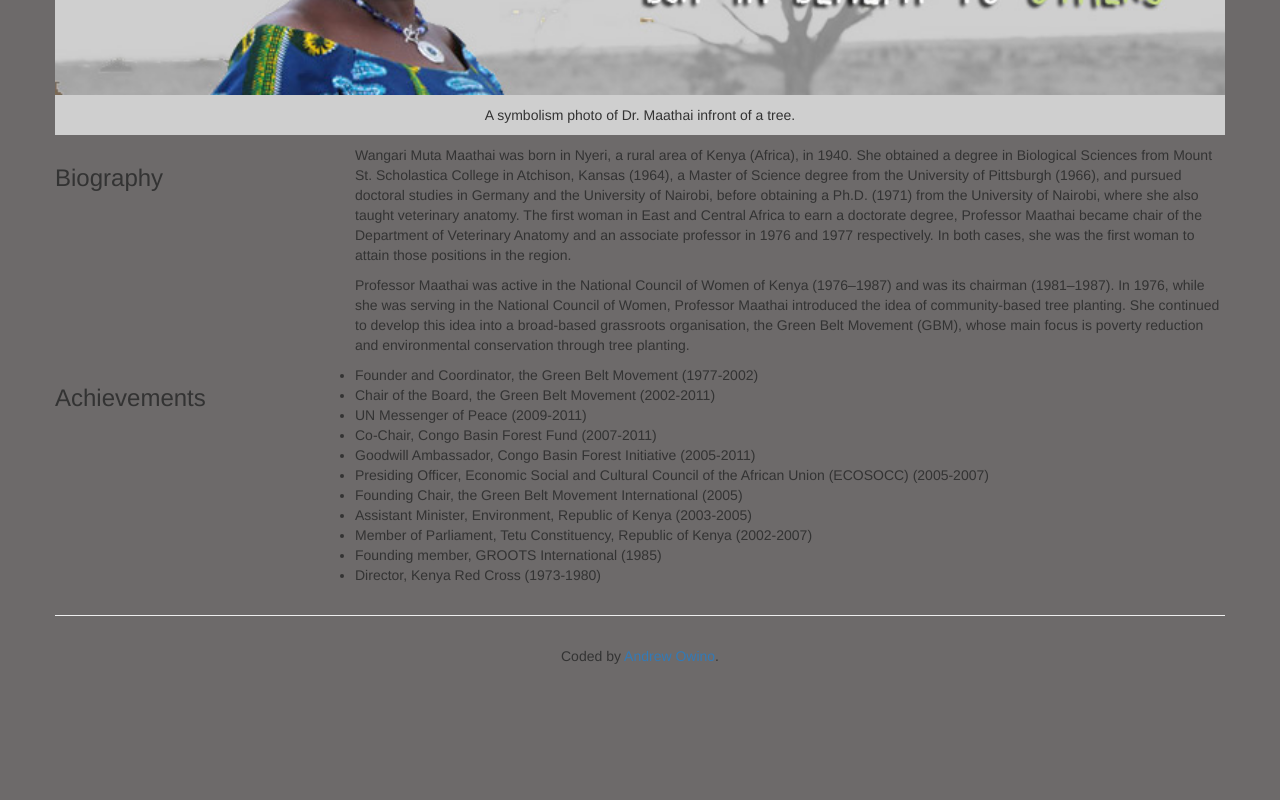
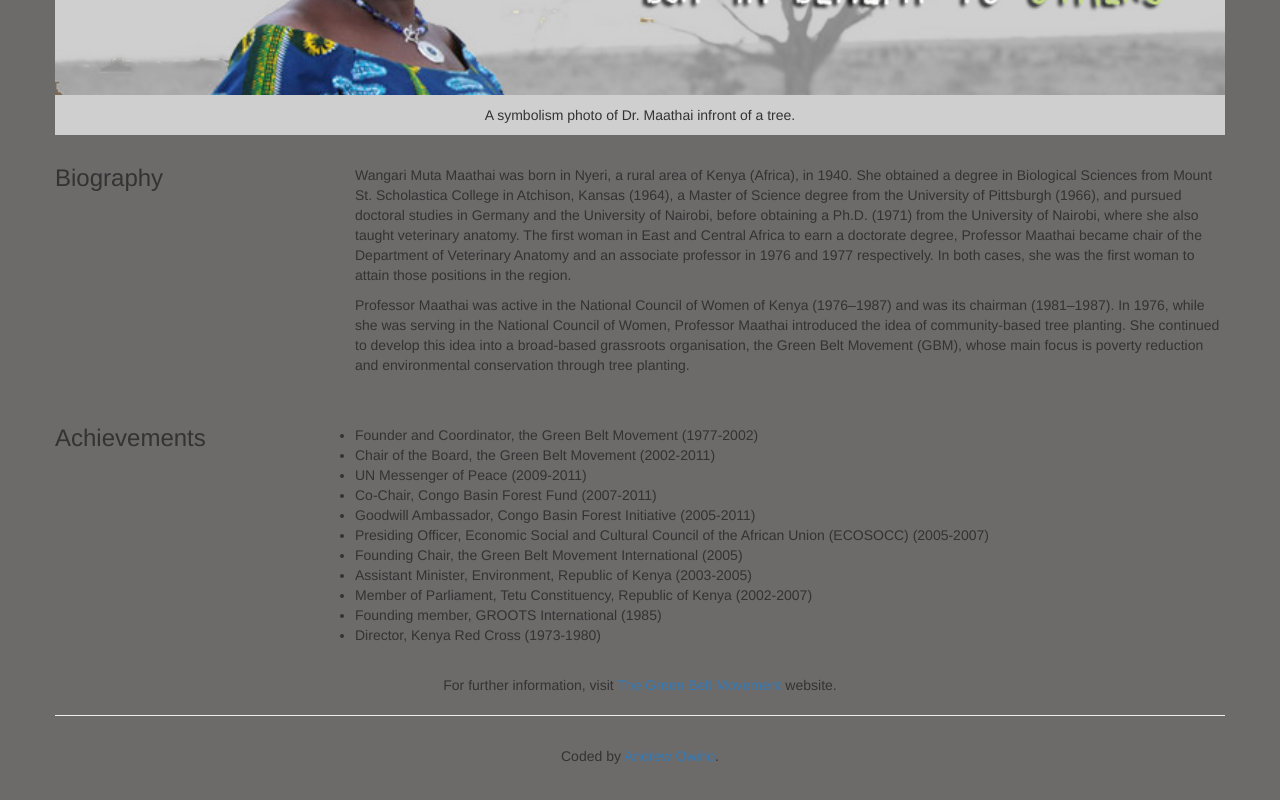
Before and after one commit to AndyCodez/tribute-page, a plain HTML site: page index.html in a window 1280 px wide. Shown: the part 360-1160 px from the top of the page. Before the commit the page ends 1066 px from the top, so only its background shows below. Drawn offline with nearby package versions, Linux system fonts and the light colour scheme.

Commit message:
space out content

```diff
--- a/assets/stylesheets/index.css
+++ b/assets/stylesheets/index.css
@@ -19,6 +19,9 @@ body {
 	padding: 10px;
 	background-color: #CFCFCF;
 }
+.details {
+	margin: 20px 0 20px 0;
+}
 footer {
 	margin-top: 20px;
 	padding-top: 10px;
--- a/index.html
+++ b/index.html
@@ -17,7 +17,7 @@
 				<div class="topic col-md-3">
 					<h3>Biography</h3>
 				</div>
-				<div class="topic col-md-9">
+				<div class="details col-md-9">
 					<p>Wangari Muta Maathai was born in Nyeri, a rural area of Kenya (Africa), in 1940. She obtained a degree in Biological Sciences from Mount St. Scholastica College in Atchison, Kansas (1964), a Master of Science degree from the University of Pittsburgh (1966), and pursued doctoral studies in Germany and the University of Nairobi, before obtaining a Ph.D. (1971) from the University of Nairobi, where she also taught veterinary anatomy. The first woman in East and Central Africa to earn a doctorate degree, Professor Maathai became chair of the Department of Veterinary Anatomy and an associate professor in 1976 and 1977 respectively. In both cases, she was the first woman to attain those positions in the region.
 					</p>
 					<p>
@@ -29,7 +29,7 @@
 				<div class="topic col-md-3">
 					<h3>Achievements</h3>
 				</div>
-				<div class="topic col-md-9">
+				<div class="details col-md-9">
 					<ul>
 						<li>Founder and Coordinator, the Green Belt Movement (1977-2002)</li>
 						<li>Chair of the Board, the Green Belt Movement (2002-2011)</li>
@@ -45,6 +45,9 @@
 					</ul>
 				</div>
 			</div>
+			<div class="further-info text-center">
+				<p>For further information, visit <a href="http://www.greenbeltmovement.org/wangari-maathai/biography" target="_blank">The Green Belt Movement</a> website.</p>
+			</div>
 			<hr>
 			<footer>
 				<p class="text-center">Coded by <a href="https://github.com/AndyCodez" target="_blank">Andrew Owino</a>.</p>
```
